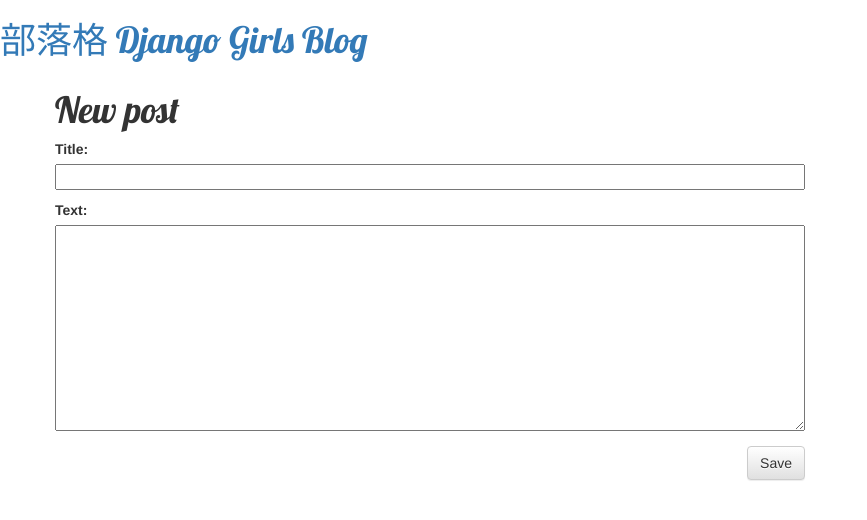
After one commit to jcchen0121/my-first-blog, a Django app: page /post/new/ in a window 1280 px wide. The commit adds this page. Shown: the top 520 px of the page, without its empty margins (0-867 px from the left). Run offline with Django 3.2, Linux system fonts and the light colour scheme; some libraries are stand-ins or nearby versions.

Commit message:
added views to create/edit blog post inside the site.

```diff
--- /dev/null
+++ b/blog/forms.py
@@ -0,0 +1,10 @@
+# https://tutorial.djangogirls.org/en/django_forms/
+from django import forms
+
+from .models import Post
+
+class PostForm(forms.ModelForm):
+
+    class Meta:
+        model = Post
+        fields = ('title', 'text',)
--- a/blog/templates/blog/base.html
+++ b/blog/templates/blog/base.html
@@ -10,12 +10,14 @@
     <!-- Bootstrap CSS -->
       <link rel="stylesheet" href="//maxcdn.bootstrapcdn.com/bootstrap/3.2.0/css/bootstrap.min.css">
       <link rel="stylesheet" href="//maxcdn.bootstrapcdn.com/bootstrap/3.2.0/css/bootstrap-theme.min.css">
+      <link href='//fonts.googleapis.com/css?family=Lobster&subset=latin,latin-ext' rel='stylesheet' type='text/css'>
       <link rel="stylesheet" href="{% static 'css/blog.css' %}">
 
     <title>部落格</title>
   </head>
   <body>
     <div>
+        <a href="{% url 'post_new' %}" class="top-menu"><span class="glyphicon glyphicon-plus"></span></a>
         <h1><a href="/">部落格 Django Girls Blog</a></h1>
     </div>
     <div class="content container">
--- a/blog/templates/blog/post_detail.html
+++ b/blog/templates/blog/post_detail.html
@@ -7,6 +7,7 @@
                 <p>published on: {{ post.published_date }}, by author: {{ post.author }}</p>
             </div>
         {% endif %}
+        <a class="btn btn-default" href="{% url 'post_edit' pk=post.pk %}"><span class="glyphicon glyphicon-pencil"></span></a>
         <h1>Title: {{ post.title }}</h1>
         <p>{{ post.text|linebreaksbr }}</p>
     </div>
--- /dev/null
+++ b/blog/templates/blog/post_edit.html
@@ -0,0 +1,9 @@
+{% extends 'blog/base.html' %}
+
+{% block content %}
+    <h1>New post</h1>
+    <form method="POST" class="post-form">{% csrf_token %}
+        {{ form.as_p }}
+        <button type="submit" class="save btn btn-default">Save</button>
+    </form>
+{% endblock %}
--- a/blog/urls.py
+++ b/blog/urls.py
@@ -4,4 +4,6 @@
 urlpatterns = [
     url(r'^$', views.post_list, name='post_list'),
     url(r'^post/(?P<pk>\d+)/$', views.post_detail, name='post_detail'), # https://tutorial.djangogirls.org/en/extend_your_application/
+    url(r'^post/new/$', views.post_new, name='post_new'),
+url(r'^post/(?P<pk>\d+)/edit/$', views.post_edit, name='post_edit'),
 ]
--- a/blog/views.py
+++ b/blog/views.py
@@ -2,6 +2,8 @@
 from django.utils import timezone
 from django.db import models
 from .models import Post
+from .forms import PostForm
+from django.shortcuts import redirect # https://tutorial.djangogirls.org/en/django_forms/
 from django.contrib.auth.models import User
 
 # Create your views here.
@@ -16,3 +18,33 @@
 def post_detail(request, pk):
     post = get_object_or_404(Post, pk=pk)
     return render(request, 'blog/post_detail.html', {'post': post})
+
+# https://tutorial.djangogirls.org/en/django_forms/
+# from django.shortcuts import redirect
+def post_new(request):
+    if request.method == "POST":
+        form = PostForm(request.POST)
+        if form.is_valid():
+            post = form.save(commit=False)
+            post.author = request.user
+            post.published_date = timezone.now()
+            post.save()
+            return redirect('post_detail', pk=post.pk)
+    else:
+        form = PostForm()
+    return render(request, 'blog/post_edit.html', {'form': form})
+
+# https://tutorial.djangogirls.org/en/django_forms/
+def post_edit(request, pk):
+    post = get_object_or_404(Post, pk=pk)
+    if request.method == "POST":
+        form = PostForm(request.POST, instance=post)
+        if form.is_valid():
+            post = form.save(commit=False)
+            post.author = request.user
+            post.published_date = timezone.now()
+            post.save()
+            return redirect('post_detail', pk=post.pk)
+    else:
+        form = PostForm(instance=post)
+    return render(request, 'blog/post_edit.html', {'form': form})
```
